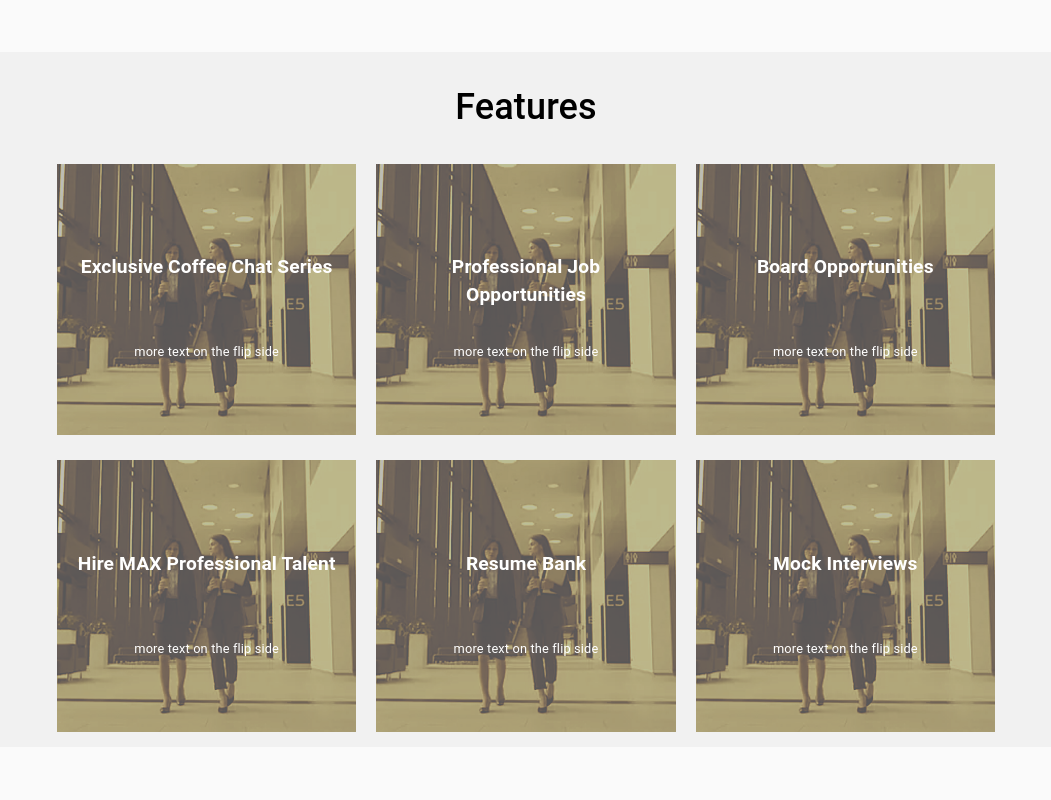
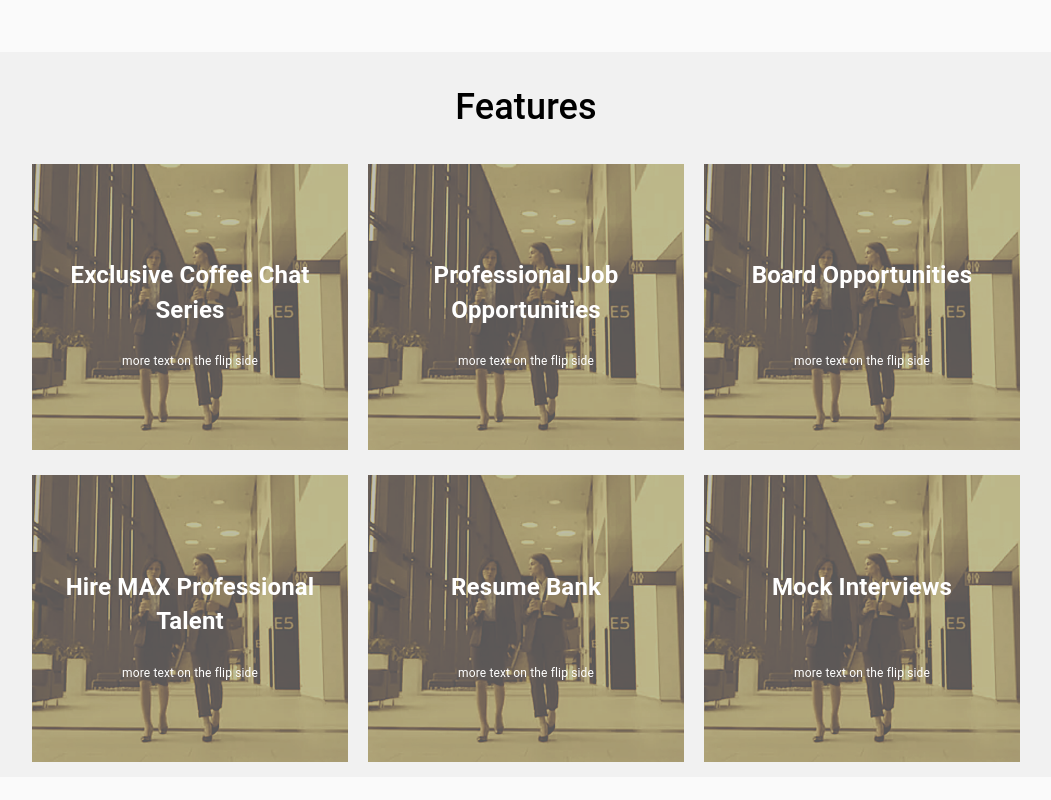
Before and after one commit to maxgala/aspire-frontend, a React (Create React App) app: page / in a window 1280 px wide. Shown: the part 833-1633 px from the top of the page, without its empty margins (114-1165 px from the left). Built offline with nearby package versions, Linux system fonts and the light colour scheme.

Commit message:
Properly scale features card for different sized screens.

```diff
--- a/src/Components/LandingPage/FeatureCard.js
+++ b/src/Components/LandingPage/FeatureCard.js
@@ -13,7 +13,7 @@ const useStyles = makeStyles(theme => ({
   front_text: {
     position: 'absolute',
     marginTop: '30%',
-    fontSize: '1.5vw',
+    fontSize: '24px',
     width: '100%',
     paddingLeft: '20px',
     paddingRight: '20px',
@@ -22,17 +22,18 @@ const useStyles = makeStyles(theme => ({
   small_text: {
     position: 'absolute',
     marginTop: '60%',
-    fontSize: '1vw',
+    fontSize: '12px',
     width: '100%',
     color: 'white',
   },
   back_text: {
     position: 'absolute',
-    top: '15%',
-    fontSize: '1.5vw',
+    top: '40%',
+    transform: 'translate(0%, -50%)',
+    fontSize: '20px',
     width: '100%',
-    paddingLeft: '10px',
-    paddingRight: '10px',
+    paddingLeft: '15px',
+    paddingRight: '15px',
     color: 'black',
   },
 }));
--- a/src/Components/LandingPage/Features.js
+++ b/src/Components/LandingPage/Features.js
@@ -14,8 +14,8 @@ const useStyles = makeStyles(() => ({
     color: 'black',
   },
   grid: {
-    display: 'flex',
-    flexDirection: 'row',
+    paddingLeft: '10%',
+    paddingRight: '10%',
     justifyContent: 'center',
     alignItems: 'center',
   },
@@ -39,50 +39,79 @@ class Features extends Component{
           spacing={1}
           alignItems="center"
           justify="center"
+          className={classes.grid}
         >
           <Grid
             container
-            item xs={9}
+            item xs={12} sm={9} md={6} lg={4}
             spacing={1}
             alignItems="center"
             justify="center"
           >
-            <div className={classes.grid}>
             <FeatureCard
               front_text="Exclusive Coffee Chat Series"
-                back_text="Schedule a meeting with a high performing, accomplished Senior Executive to help guide and shape your career."
+              back_text="Schedule an exclusive meeting with a high performing, accomplished Senior Executive to help guide, mentor, and assist in shaping your career."
             />
+          </Grid>
+          <Grid
+            container
+            item xs={12} sm={9} md={6} lg={4}
+            spacing={1}
+            alignItems="center"
+            justify="center"
+          >
             <FeatureCard
               front_text="Professional Job Opportunities"
               back_text="Employers are eager to hire from the talented individuals in the MAX Network. Apply to job opportunities posted directly from a MAX Aspire member."
             />
+          </Grid>
+          <Grid
+            container
+            item xs={12} sm={9} md={6} lg={4}
+            spacing={1}
+            alignItems="center"
+            justify="center"
+          >
             <FeatureCard
               front_text="Board Opportunities"
               back_text="As MAX grows and is recognized for its talent, Board opportunities become available. Apply to opportunities to serve on a Board of Directors!"
             />
-            </div>
           </Grid>
           <Grid
             container
-            item xs={9}
+            item xs={12} sm={9} md={6} lg={4}
             spacing={1}
             alignItems="center"
             justify="center"
           >
-            <div className={classes.grid}>
             <FeatureCard
               front_text="Hire MAX Professional Talent"
               back_text="Are you looking to hire exceptional aspiring professionals from the MAX Network? Post a job on MAX Aspire so you can hire great talent!"
             />
+          </Grid>
+          <Grid
+            container
+            item xs={12} sm={9} md={6} lg={4}
+            spacing={1}
+            alignItems="center"
+            justify="center"
+          >
             <FeatureCard
               front_text="Resume Bank"
               back_text="Senior Executives have access to all resumes of the Aspiring Professionals who sign up. You may magically be contacted regarding a potential match for a listed or unlisted role."
             />
+          </Grid>
+          <Grid
+            container
+            item xs={12} sm={9} md={6} lg={4}
+            spacing={1}
+            alignItems="center"
+            justify="center"
+          >
             <FeatureCard
               front_text="Mock Interviews"
               back_text="Ace your next interview by being well prepared through MAX Aspire’s Mock Interviews. Book an interview and get that dream job you have been preparing for!"
             />
-            </div>
           </Grid>
         </Grid>
       </div>
```
Lines whose indentation alone changed are shown as unchanged.
